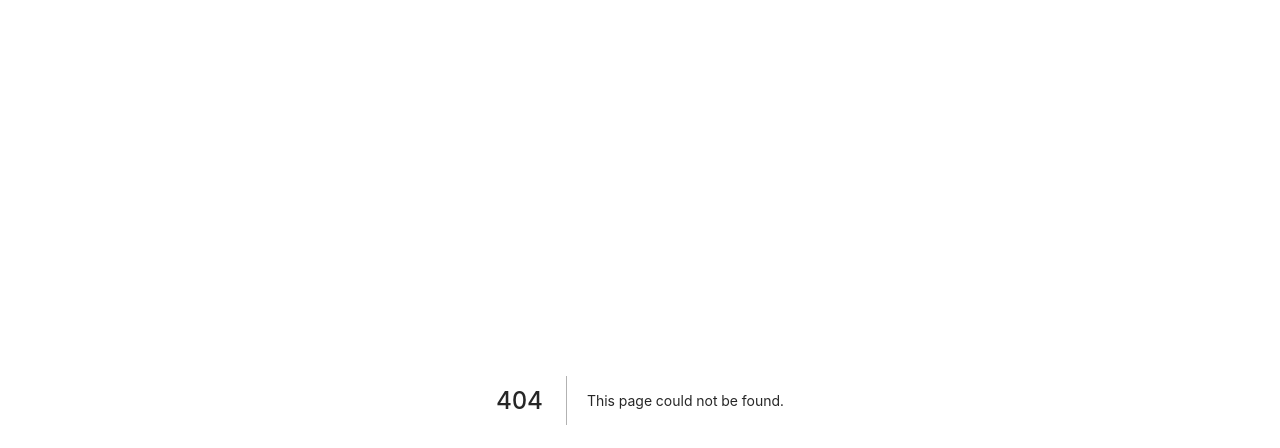
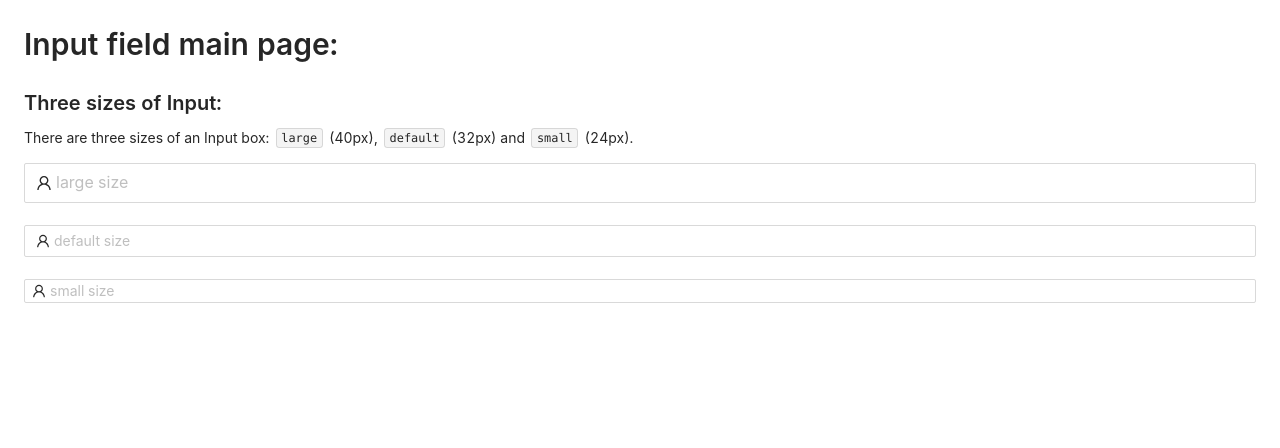
Before and after one commit to barath46/AntD-components, a Next.js app: page /input-main in a window 1280 px wide. Before the commit this address had no page. Shown: the top 448 px of the page. Built offline with nearby package versions, Linux system fonts and the light colour scheme.

Commit message:
1 file modified, 1 added

```diff
--- a/modules/input.tsx
+++ b/modules/input.tsx
@@ -1,6 +1,7 @@
 import { Input, Typography, Divider, Tooltip } from 'antd';
 import { InfoCircleOutlined, UserOutlined } from '@ant-design/icons';
 import React from 'react';
+import Link from 'next/link';
 
 const { Title, Paragraph } = Typography;
 
@@ -56,6 +57,11 @@ const App: React.FC = () => {
       <br />
       <Title level={5}>Input with status</Title>
       <Input status="error" placeholder="Error" />
+      <br />
+      <br />
+      <Link href="/input-main">
+        <a>Click here to see input main page</a>
+      </Link>
       <Divider />
     </div>
   );
--- /dev/null
+++ b/pages/input-main.tsx
@@ -0,0 +1,25 @@
+import { UserOutlined } from '@ant-design/icons';
+import { Input, Typography } from 'antd';
+import React from 'react';
+
+const { Title, Paragraph } = Typography;
+
+const InputMain = () => (
+  <div className="body-space">
+    <Title level={2}>Input field main page:</Title>
+    <Title level={4}>Three sizes of Input:</Title>
+    <Paragraph>
+      There are three sizes of an Input box: <code>large</code> (40px),{' '}
+      <code>default</code> (32px) and <code>small</code> (24px).
+    </Paragraph>
+    <Input size="large" placeholder="large size" prefix={<UserOutlined />} />
+    <br />
+    <br />
+    <Input placeholder="default size" prefix={<UserOutlined />} />
+    <br />
+    <br />
+    <Input size="small" placeholder="small size" prefix={<UserOutlined />} />
+  </div>
+);
+
+export default InputMain;
```
